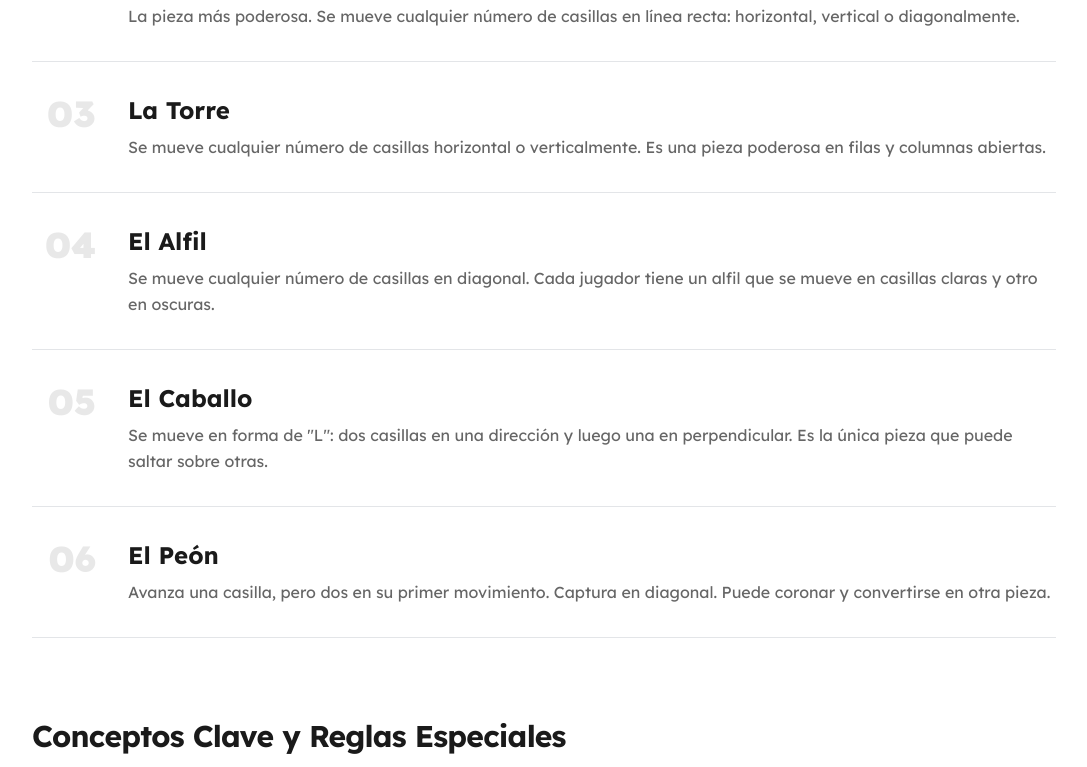
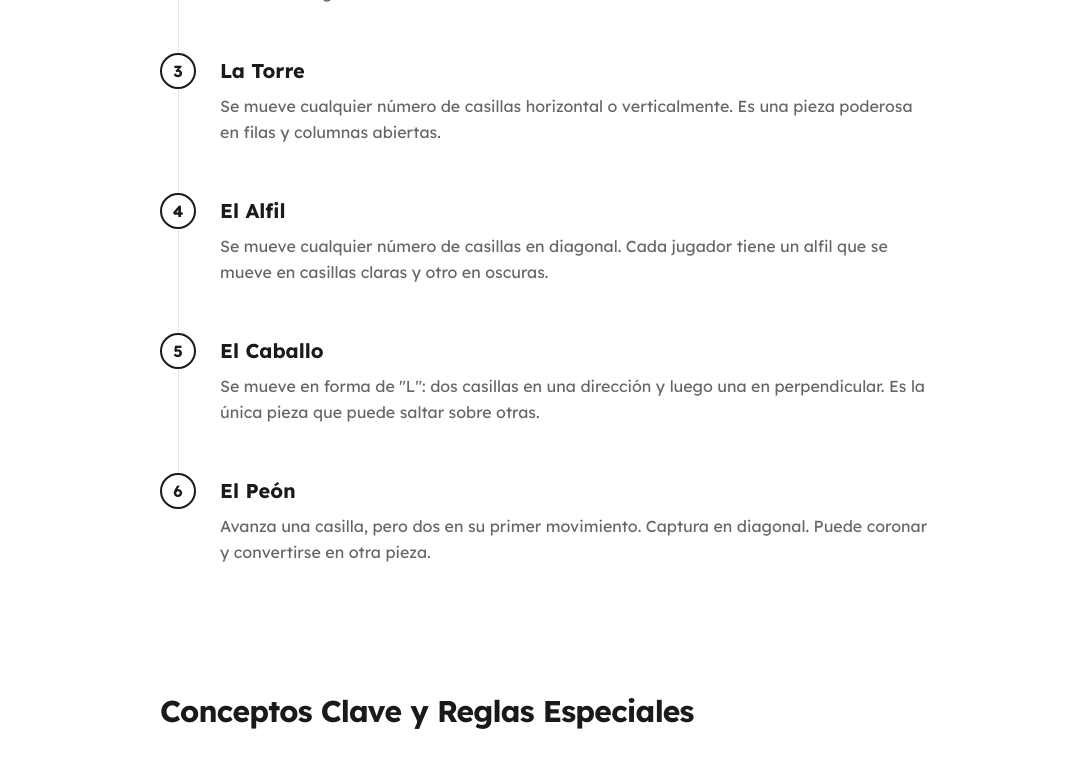
Before and after one commit to yisus17-stack/YiChess, a Next.js app: page /reglas in a window 1280 px wide. Shown: the part 740-1507 px from the top of the page, without its empty margins (96-1183 px from the left). Built offline with nearby package versions, Linux system fonts and the light colour scheme.

Commit message:
algo tipo as quiero que la estetica sea la mejor que puedas encontrar

```diff
--- a/src/app/reglas/page.tsx
+++ b/src/app/reglas/page.tsx
@@ -42,14 +42,17 @@ const concepts: { title: string, description: string }[] = [
     { title: "Tablas (Empate)", description: "Una partida puede terminar en empate de varias formas: por ahogado, acuerdo, repetición o la regla de los 50 movimientos." },
 ];
 
-const RuleItem = ({ title, description, index }: { title: string, description: string, index: number }) => (
-    <div className="group relative flex gap-6 sm:gap-8 border-b py-8 transition-colors first:border-t hover:bg-card">
-        <div className="w-12 sm:w-16 shrink-0 text-center sm:text-right">
-            <span className="text-3xl sm:text-4xl font-black text-foreground/10 transition-colors group-hover:text-primary">{`0${index + 1}`}</span>
+const RuleStep = ({ title, description, index, isLast }: { title: string, description: string, index: number, isLast: boolean }) => (
+    <div className="flex">
+        <div className="flex flex-col items-center mr-6">
+            <div className="flex-shrink-0 z-10 size-9 rounded-full bg-background border-2 border-primary flex items-center justify-center font-bold text-primary">
+                <span>{index + 1}</span>
+            </div>
+            {!isLast && <div className="w-px flex-grow bg-border" />}
         </div>
-        <div>
-            <h3 className="text-xl sm:text-2xl font-bold text-foreground mb-2 group-hover:text-primary transition-colors">{title}</h3>
-            <p className="text-muted-foreground leading-relaxed">{description}</p>
+        <div className="flex-grow pt-1 pb-12">
+            <h3 className="text-xl font-bold text-foreground">{title}</h3>
+            <p className="text-muted-foreground mt-2 leading-relaxed">{description}</p>
         </div>
     </div>
 );
@@ -59,7 +62,7 @@ export default function RulesPage() {
   return (
     <div className="max-w-[1200px] w-full px-10">
         <AppBreadcrumb />
-        <div className='max-w-5xl mx-auto'>
+        <div className='max-w-3xl mx-auto'>
             <header className="text-center mb-20">
                 <h1 className="text-5xl font-extrabold text-foreground tracking-tighter mb-4">Reglas Fundamentales del Ajedrez</h1>
                 <p className="text-lg font-light text-muted-foreground max-w-3xl mx-auto">
@@ -69,20 +72,31 @@ export default function RulesPage() {
 
             <div className="space-y-20">
                 <section>
-                    <h2 className="text-3xl font-bold tracking-tight text-foreground mb-2">Movimiento de las Piezas</h2>
-                    <p className="text-muted-foreground mb-8 max-w-2xl">Cada pieza tiene un movimiento único. Conocer cómo se mueven es esencial para construir tu estrategia y anticipar los planes de tu oponente.</p>
-                    <div>
+                    <h2 className="text-3xl font-bold tracking-tight text-foreground mb-10">Movimiento de las Piezas</h2>
+                    <div className="flex flex-col">
                         {pieces.map((piece, index) => (
-                            <RuleItem key={piece.name} title={piece.name} description={piece.description} index={index} />
+                            <RuleStep
+                                key={piece.name}
+                                title={piece.name}
+                                description={piece.description}
+                                index={index}
+                                isLast={index === pieces.length - 1}
+                            />
                         ))}
                     </div>
                 </section>
 
                 <section>
-                  <h2 className="text-3xl font-bold tracking-tight text-foreground mb-8">Conceptos Clave y Reglas Especiales</h2>
-                  <div>
+                  <h2 className="text-3xl font-bold tracking-tight text-foreground mb-10">Conceptos Clave y Reglas Especiales</h2>
+                  <div className="flex flex-col">
                     {concepts.map((concept, index) => (
-                        <RuleItem key={concept.title} title={concept.title} description={concept.description} index={index} />
+                        <RuleStep
+                            key={concept.title}
+                            title={concept.title}
+                            description={concept.description}
+                            index={index}
+                            isLast={index === concepts.length - 1}
+                        />
                     ))}
                   </div>
                 </section>
```
